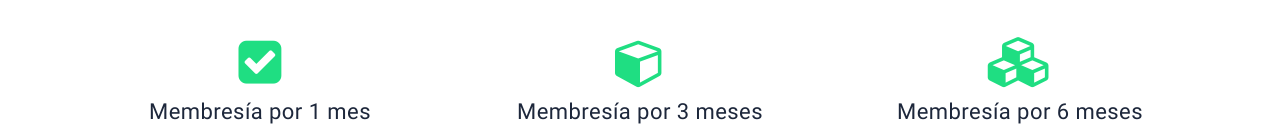
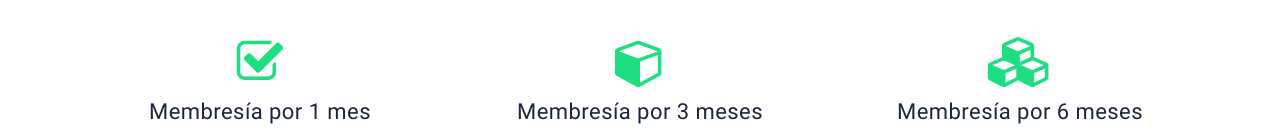
Before and after one commit to a20121248/adrep-html, a plain HTML site: page membresias.html in a window 1280 px wide. Shown: the part 249-386 px from the top of the page. Drawn offline with Linux system fonts and the light colour scheme; a script that the page names is missing.

Commit message:
telegram

```diff
--- a/membresias.html
+++ b/membresias.html
@@ -90,7 +90,7 @@
     <div class="row row-30">
       <div class="cell-xs-10 col-md-6 col-lg-4">
         <article class="box-minimal">
-          <div class="box-minimal-icon fa fa-check-square"></div>
+          <div class="box-minimal-icon fa fa-check-square-o"></div>
           <h4 class="box-minimal-title">Membresía por 1 mes</h4>
           <h5 class="box-minimal-title">S/ 250</h5>
           <div class="box-minimal-text">
```
